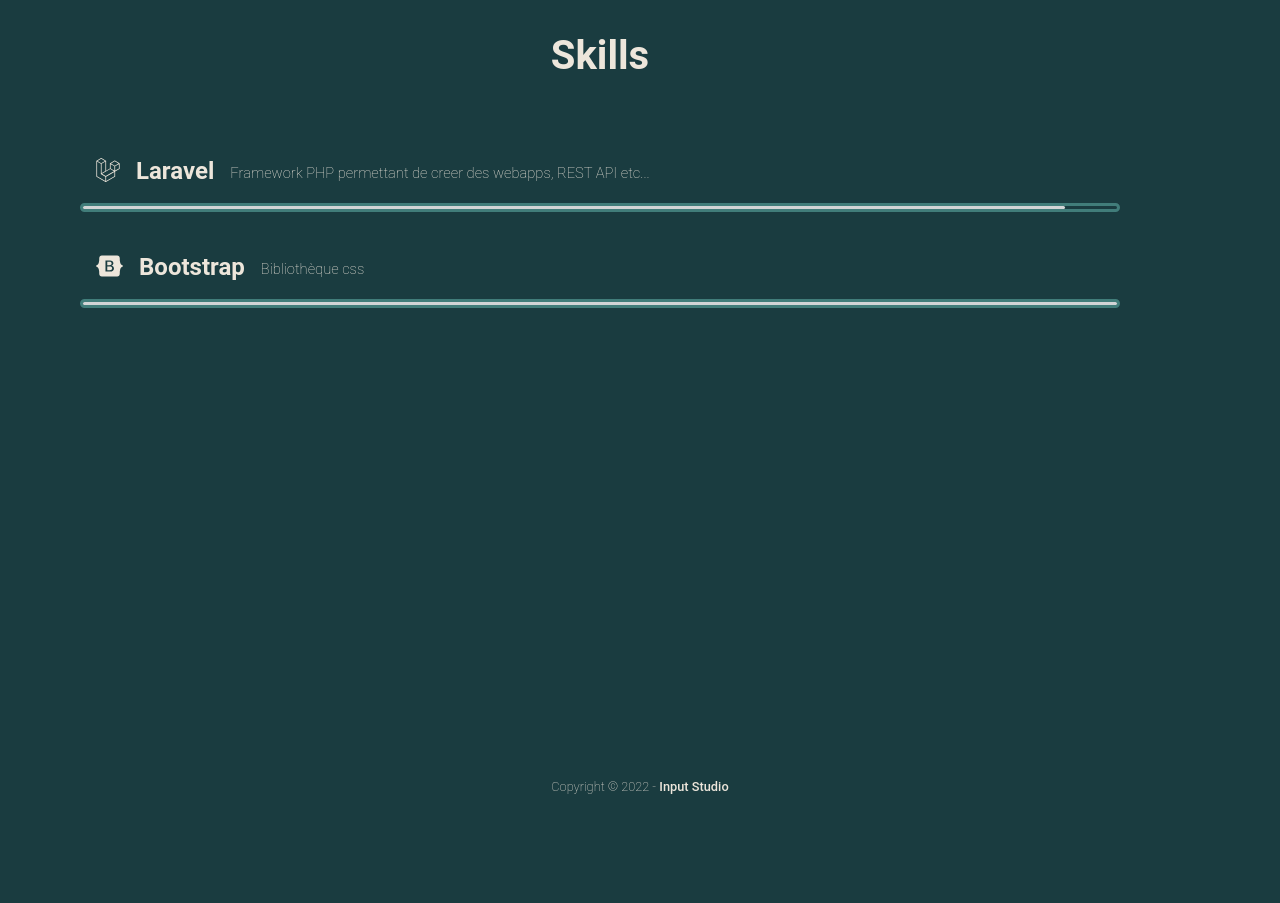
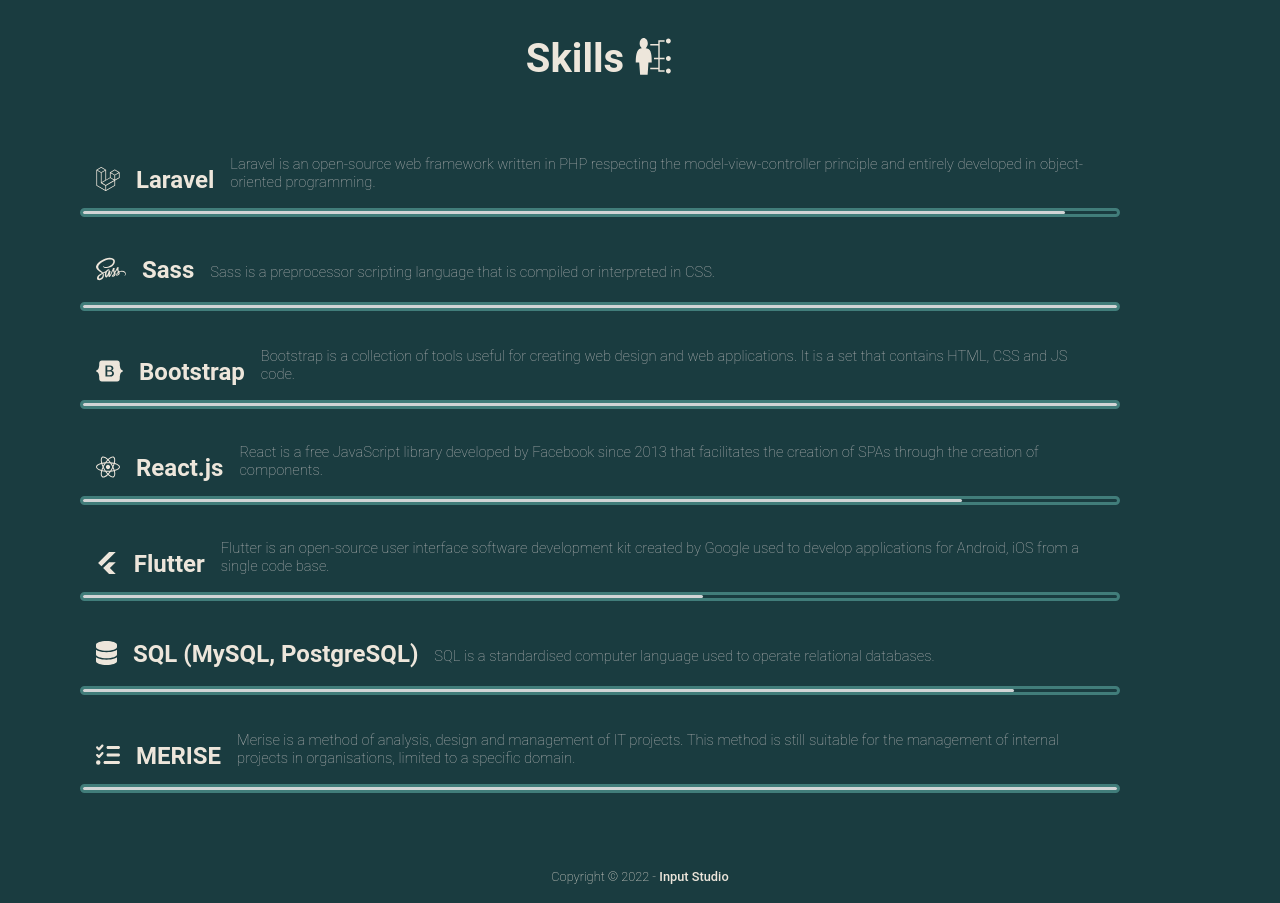
Before and after one commit to khenrijo21/my-portfolio, a React (Create React App) app: page / in a window 1280 px wide. Shown: the part 840-1743 px from the top of the page. Before the commit the page ends 1653 px from the top, so only its background shows below. Built offline with nearby package versions, Linux system fonts and the light colour scheme.

Commit message:
Skills section finalized

```diff
--- a/package.json
+++ b/package.json
@@ -13,6 +13,7 @@
     "@testing-library/user-event": "^13.5.0",
     "react": "^18.1.0",
     "react-dom": "^18.1.0",
+    "react-icons": "^4.4.0",
     "react-router-dom": "^6.3.0",
     "react-scripts": "5.0.1",
     "sass": "^1.52.1",
--- a/src/App.scss
+++ b/src/App.scss
@@ -22,7 +22,7 @@
   margin-right: $sidebar-width;
 
   section {
-    height: 100vh;
+    min-height: 100vh;
     padding: 2em 5em;
   }
 }
--- a/src/components/Skill.js
+++ b/src/components/Skill.js
@@ -1,15 +1,18 @@
 import React from "react";
 import { FontAwesomeIcon } from '@fortawesome/react-fontawesome'
+import { SiFlutter } from 'react-icons/si';
 
 import '../styles/components/skill.scss'
 
 export default function Skill({icon, title, desc, percentage}){
       const style = {width: percentage + '%'}
 
+      console.log(icon)
+
       return (
             <div className="skill--wrapper">
                   <div className="skill--header">
-                        <FontAwesomeIcon icon={icon} />
+                        {title === "Flutter" ? <SiFlutter /> :  <FontAwesomeIcon icon={icon} />}
                         <h2>{title}</h2>
                         <p>{desc}</p>
                   </div>
--- a/src/components/SkillsSection.js
+++ b/src/components/SkillsSection.js
@@ -1,32 +1,66 @@
 import React from "react";
-import { faBootstrap, faLaravel } from "@fortawesome/free-brands-svg-icons";
+import { faBootstrap, faLaravel, faReact, faSass } from "@fortawesome/free-brands-svg-icons";
+import { GiSkills } from "react-icons/gi";
+
 import Skill from "./Skill";
 
 import '../styles/components/skills-section.scss'
+import { faDatabase, faListCheck } from "@fortawesome/free-solid-svg-icons";
 
 export default function SkillsSection(){
       const skills = [
             {
                   icon: faLaravel,
                   title: "Laravel",
-                  desc: "Framework PHP permettant de creer des webapps, REST API etc...",
+                  desc: "Laravel is an open-source web framework written in PHP respecting the model-view-controller principle and entirely developed in object-oriented programming.",
                   percentage: "95",
+            },
+            {
+                  icon: faSass,
+                  title: "Sass",
+                  desc: "Sass is a preprocessor scripting language that is compiled or interpreted in CSS.",
+                  percentage: "100",
             },
             {
                   icon: faBootstrap,
                   title: "Bootstrap",
-                  desc: "Bibliothèque css",
+                  desc: "Bootstrap is a collection of tools useful for creating web design and web applications. It is a set that contains HTML, CSS and JS code.",
+                  percentage: "100",
+            },
+            {
+                  icon: faReact,
+                  title: "React.js",
+                  desc: "React is a free JavaScript library developed by Facebook since 2013 that facilitates the creation of SPAs through the creation of components.",
+                  percentage: "85",
+            },
+            {
+                  icon: "",
+                  title: "Flutter",
+                  desc: "Flutter is an open-source user interface software development kit created by Google used to develop applications for Android, iOS from a single code base.",
+                  percentage: "60",
+            },
+            {
+                  icon: faDatabase,
+                  title: "SQL (MySQL, PostgreSQL)",
+                  desc: "SQL is a standardised computer language used to operate relational databases.",
+                  percentage: "90",
+            },
+            {
+                  icon: faListCheck,
+                  title: "MERISE",
+                  desc: "Merise is a method of analysis, design and management of IT projects. This method is still suitable for the management of internal projects in organisations, limited to a specific domain.",
                   percentage: "100",
             },
       ]
 
       return (
             <section className="skills--wrapper">
-                  <h1 className="skills-title">Skills</h1>
+                  <h1 className="skills-title">Skills <GiSkills /> </h1>
                   <div className="skills--body">
-                        {skills.map(skill => {
+                        {skills.map((skill, index) => {
                               return (
-                                    <Skill icon={skill.icon}
+                                    <Skill key={index}
+                                          icon={skill.icon}
                                           title={skill.title}
                                           desc={skill.desc}
                                           percentage={skill.percentage} />
--- a/src/styles/components/skill.scss
+++ b/src/styles/components/skill.scss
@@ -26,6 +26,7 @@
 
       p {
             font-weight: 200;
+            color: rgb(182, 182, 182);
             font-size: .92em;
       }
 }
--- a/src/styles/components/skills-section.scss
+++ b/src/styles/components/skills-section.scss
@@ -10,6 +10,10 @@
 .skills-title {
       font-size: 2.5em;
       margin-top: 1em;
+
+      svg {
+            transform: translateY(.1em);
+      }
 }
 
 .skills--body {
```
Also changed, not shown: 1 other file (tests, documents, lock files or other folders).
